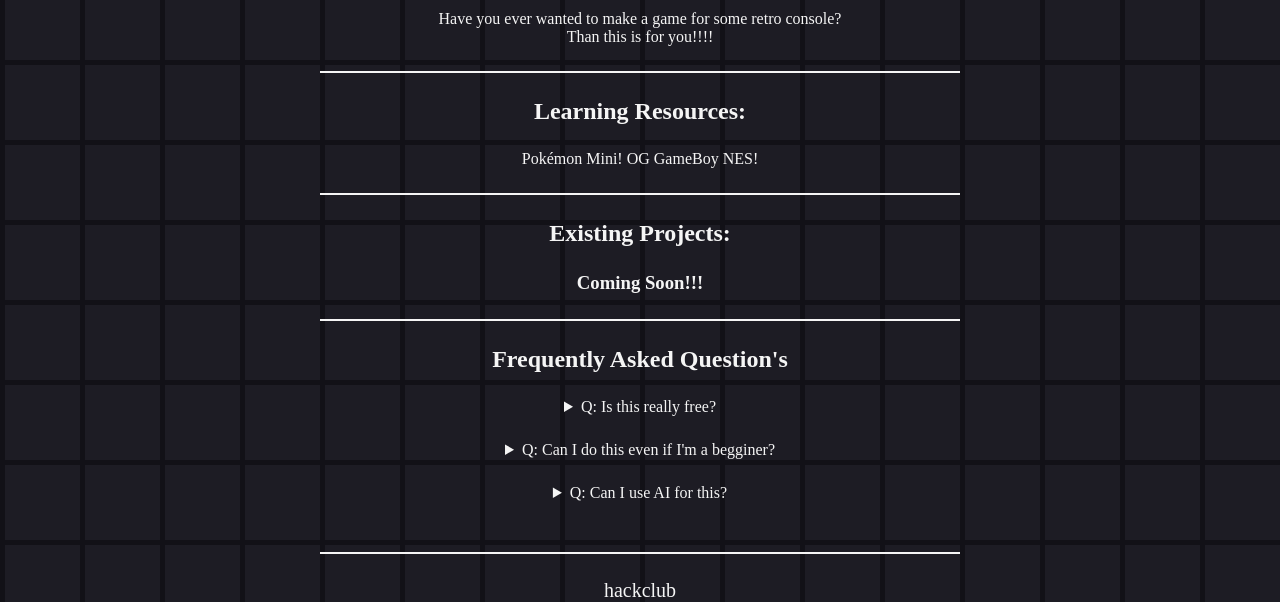
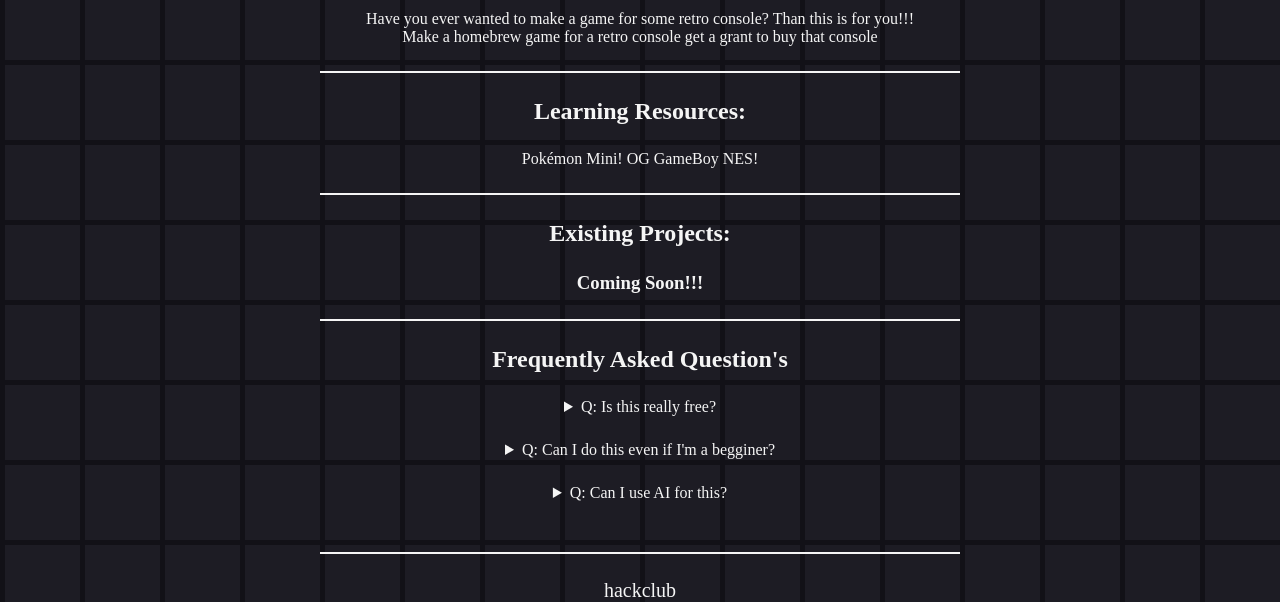
Before and after one commit to mannireis/retrograde, an Astro site: page /main in a window 1280 px wide. Shown: the part 420-1022 px from the top of the page. Built offline with nearby package versions, Linux system fonts and the light colour scheme; Astro itself is replaced by a stand-in of ours.

Commit message:
working :firE:

```diff
--- a/src/pages/main.astro
+++ b/src/pages/main.astro
@@ -10,9 +10,14 @@ import Layout from "../layouts/layout.astro";
         <div class="spacer"></div>
         <div>
             <h1>retrograde</h1>
-            <p>Have you ever wanted to make a game for some retro console?</p>
-            <p>Than this is for you!!!!</p>
-            <p></p>
+            <p>
+                Have you ever wanted to make a game for some retro console? Than
+                this is for you!!!
+            </p>
+            <p>
+                Make a homebrew game for a retro console get a grant to buy that
+                console
+            </p>
         </div>
         <div class="spacer"></div>
         <div class="tutorials">
```
